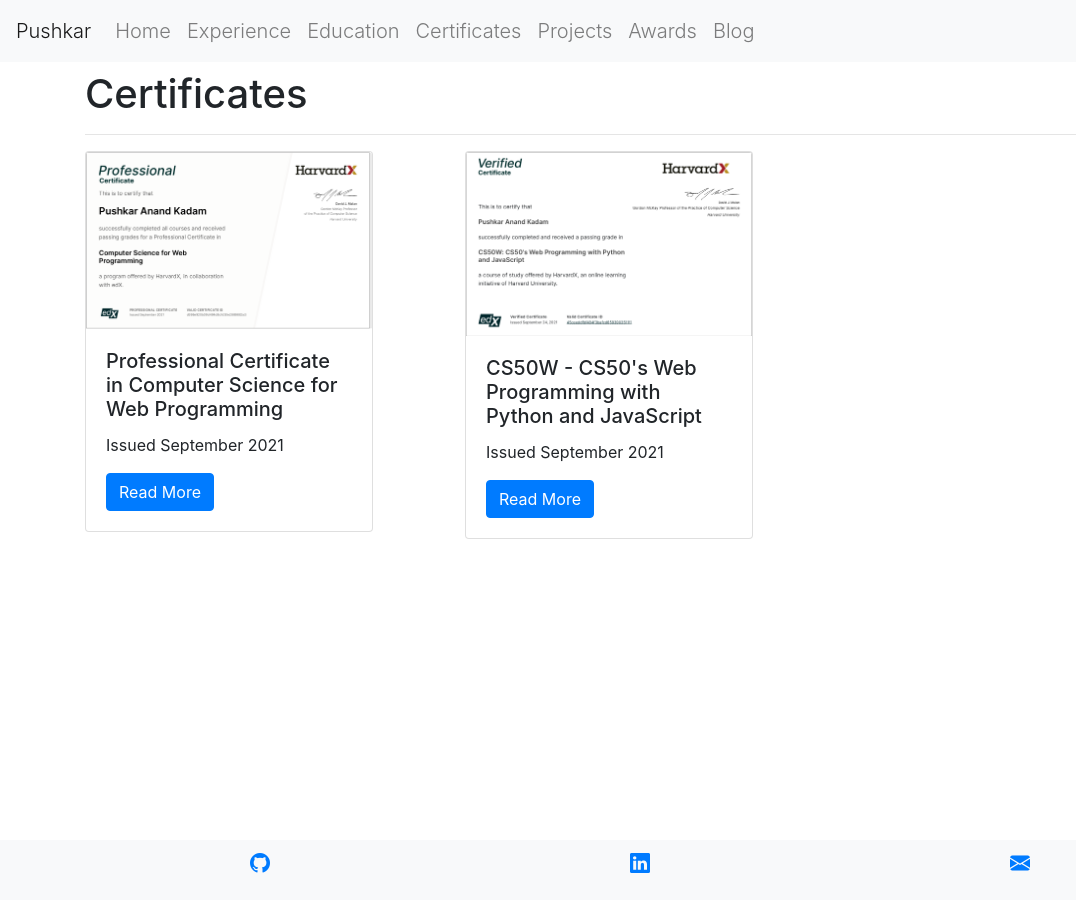
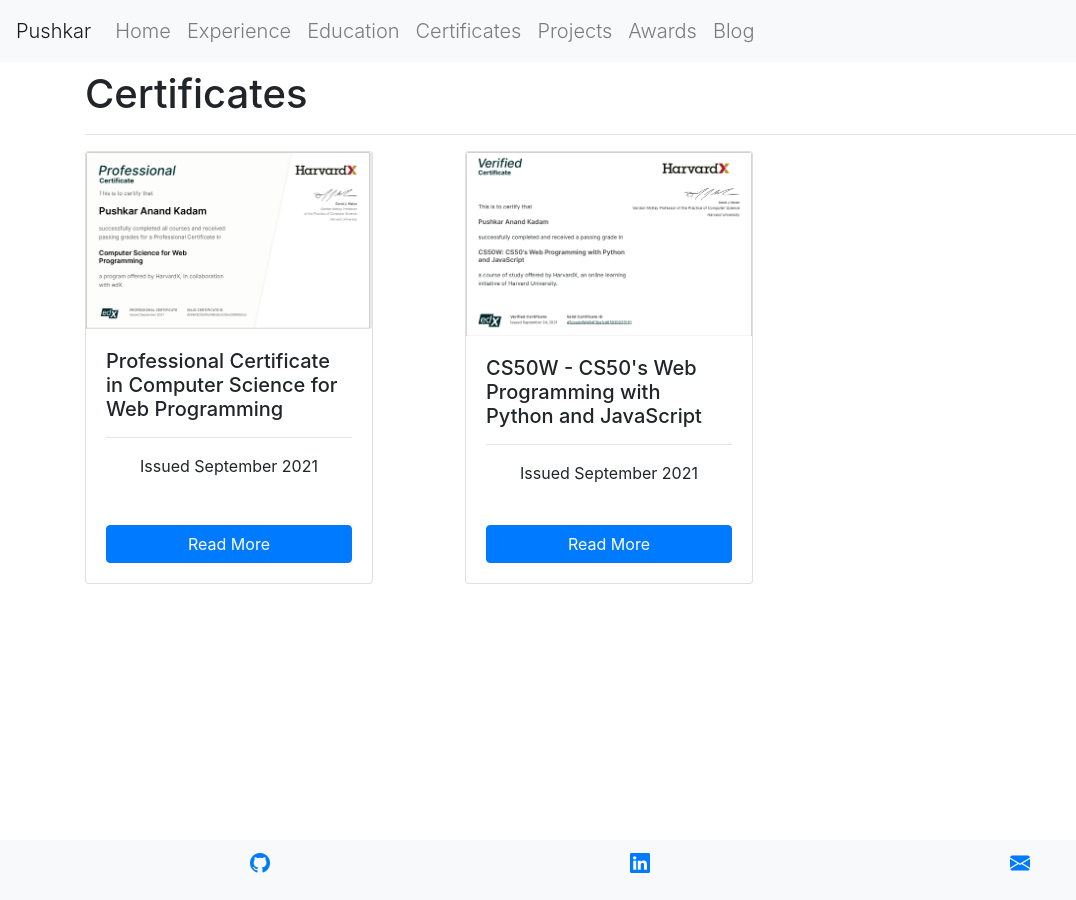
Before and after one commit to pushkarkadam/portfolio, a Jekyll site: the page built from certificates.html, in a window 1280 px wide. Shown: the whole page, without its empty margins (0-1076 px from the left). Built offline with Jekyll 4.4.1, drawn with Linux system fonts in a browser that asks for light colours; nearby versions of some CDN libraries.

Commit message:
Certificate cards organised.

```diff
--- a/certificates.html
+++ b/certificates.html
@@ -11,13 +11,16 @@
 <div class="row">
     {% assign certificates = site.certificates | sort: 'date' | reverse %}
     {% for certificate in certificates %}
-    <div class="col-sm-4 col-md-4 col-lg-4">
+    <div class="col-sm-4 col-md-4 col-lg-4 d-flex align-items-stretch">
         <div class="card" style="width: 18rem;">
             <img class="card-img-top" src="{{ site.baseurl }}/assets/images/certificates/{{ certificate.image }}" alt="Image of {{ certificate.short_name }}">
             <div class="card-body">
                 <h5 class="card-title">{{ certificate.name }}</h5>
-                <p class="card-text">Issued {{ certificate.date | date: "%B %Y" }}</p>
-                <a href="{{ site.baseurl }}{{ certificate.url }}" class="btn btn-primary">Read More</a>
+                <hr>
+                <p class="card-text text-center">Issued {{ certificate.date | date: "%B %Y" }}</p>
+            </div>
+            <div class="card-body d-flex flex-column">
+                <a href="{{ site.baseurl }}{{ certificate.url }}" class="btn btn-primary mt-auto">Read More</a>
             </div>
         </div>
     </div>
```
